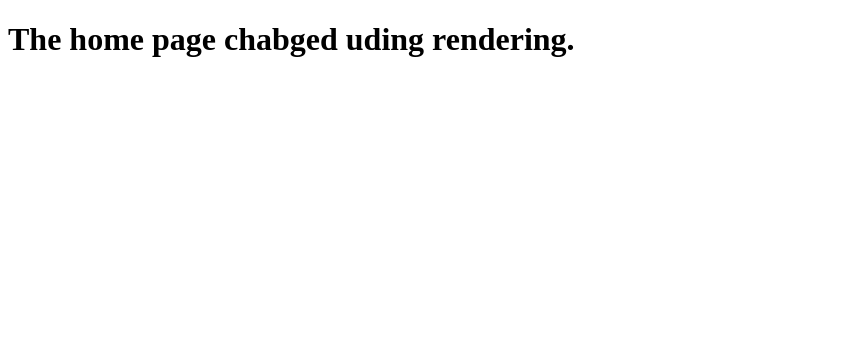
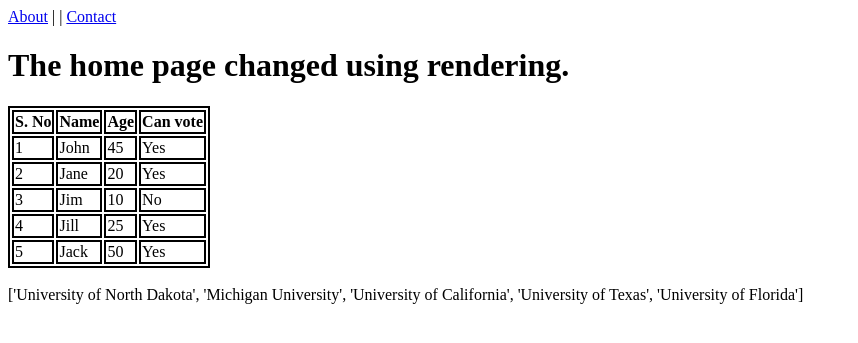
Before and after one commit to Sultan-99s/three, a Django app: page / in a window 1280 px wide. Shown: the top 343 px of the page, without its empty margins (0-858 px from the left). Run offline with Django 5.2, Linux system fonts and the light colour scheme.

Commit message:
Update of 11 Nov

```diff
--- a/home/templates/index.html
+++ b/home/templates/base.html
@@ -5,7 +5,18 @@
     <meta name="viewport" content="width=device-width, initial-scale=1.0" />
     <title>Django three</title>
   </head>
+
+  <style>
+    table, th, td {
+      border: 2px solid black;
+    }
+  </style>
+
   <body>
-    <h1>The home page chabged uding rendering.</h1>
+
+    {% block content %}
+
+    {% endblock %}
+
   </body>
 </html>
--- /dev/null
+++ b/home/templates/home/index.html
@@ -0,0 +1,26 @@
+{% extends 'base.html' %} {% block content %}
+
+<a href="/about"> About</a>
+| |
+<a href="/contact">Contact</a>
+<h1>The home page changed using rendering.</h1>
+
+<table>
+  <tr>
+    <th>S. No</th>
+    <th>Name</th>
+    <th>Age</th>
+    <th>Can vote</th>
+  </tr>
+
+  {% for people in peoples %}
+  <tr>
+    <td>{{ forloop.counter }}</td>
+    <td>{{ people.name }}</td>
+    <td>{{ people.age }}</td>
+    <td>{% if people.age >= 18 %} Yes {% else %} No {% endif %}</td>
+  </tr>
+  {% endfor %}
+</table>
+<br />
+{{varsity}} {% endblock %}
--- a/home/views.py
+++ b/home/views.py
@@ -4,7 +4,24 @@ from django.http import HttpResponse
 
 
 def home(request):
-    return render(request, 'index.html')
+
+    peoples = [
+    {'name': 'John', 'age': 45},
+    {'name': 'Jane', 'age': 20},
+    {'name': 'Jim', 'age': 10},
+    {'name': 'Jill', 'age': 25},
+    {'name': 'Jack', 'age': 50},
+]
+    varsity = [
+        'University of North Dakota', 'Michigan University', 'University of California', 'University of Texas', 'University of Florida'
+    ]
+    return render(request, 'home/index.html', context={'peoples': peoples, 'varsity': varsity})
+
+def about(request):
+    return render(request, 'home/about.html')
+
+def contact(request):
+    return render(request, 'home/contact.html')
 
 def page1(request):
     print("page1")
--- a/three/urls.py
+++ b/three/urls.py
@@ -21,6 +21,8 @@ from home.views import *
 
 urlpatterns = [
     path('', home, name='home'),
+    path('contact/', contact, name='contact'),
+    path('about/', about, name='about'),
     path('page1/', page1, name='page1'),
     path('admin/', admin.site.urls),
 ]
```
Also changed, not shown: home/templates/home/about.html (added, +10 -0 lines), home/templates/home/contact.html (added, +9 -0 lines).
